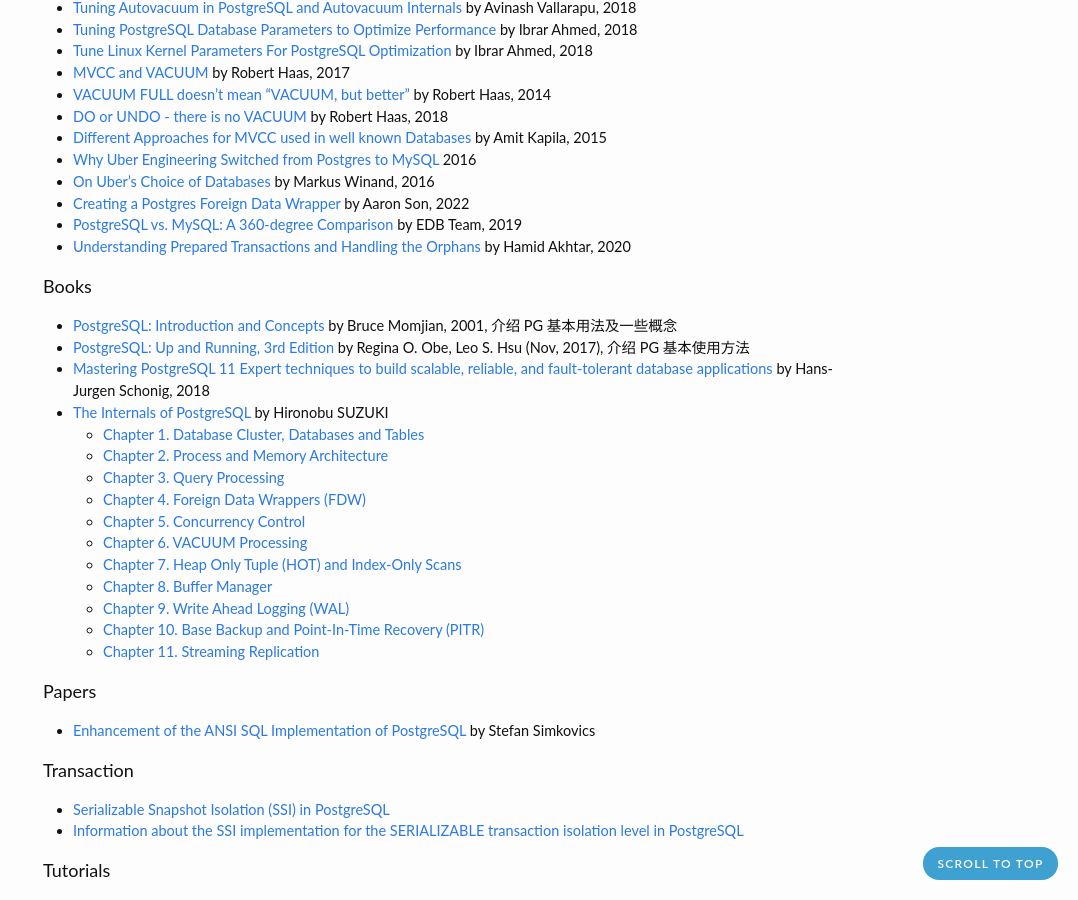
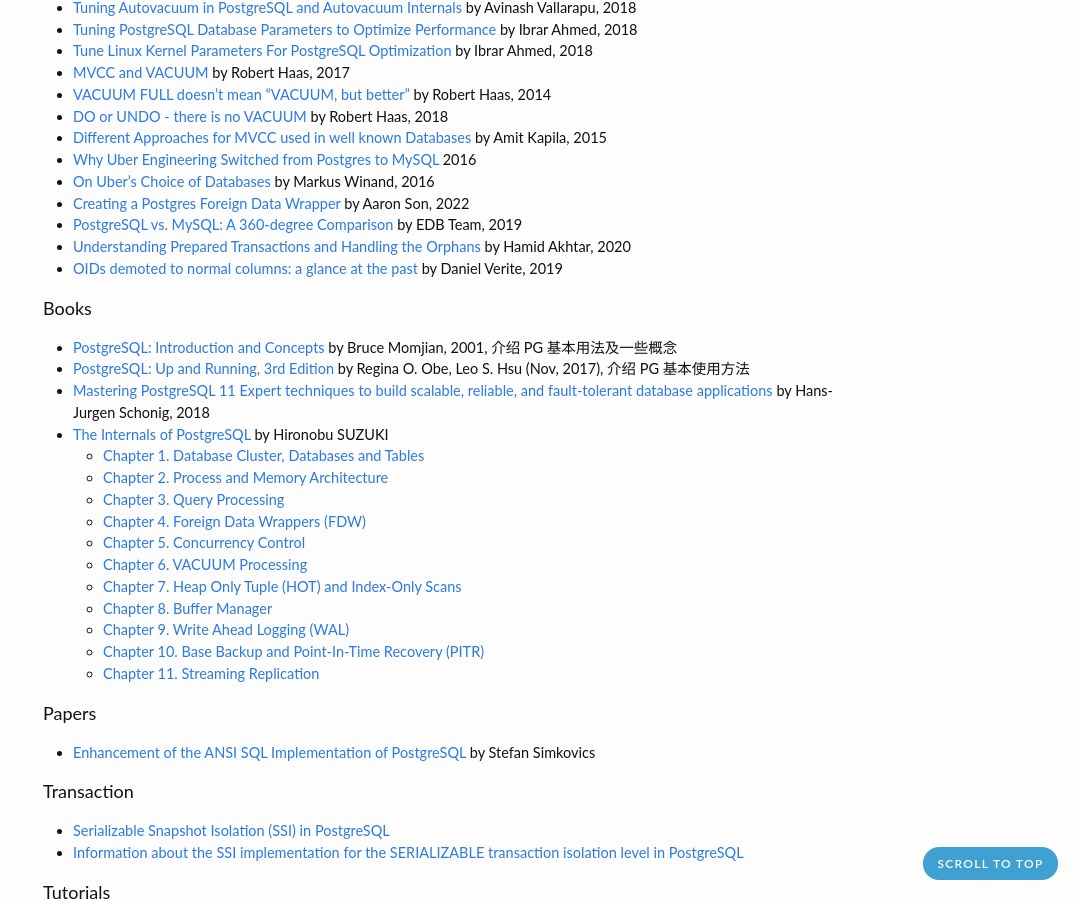
Before and after one commit to zhjwpku/zhjwpku.github.io, a Jekyll site: the page built from _posts/2022-07-12-awesome-postgres.md, in a window 1280 px wide and 900 px high, scrolled down 1625 px. Shown: the whole window, without its empty margins (202-1280 px from the left). Built offline with Jekyll 4.4.1, drawn with Linux system fonts in a browser that asks for light colours; comment, search, counter and statistics services are not loaded.

Commit message:
OIDs demoted to normal columns: a glance at the past
Signed-off-by: Junwang Zhao <zhjwpku@gmail.com>

```diff
--- a/_posts/2022-07-12-awesome-postgres.md
+++ b/_posts/2022-07-12-awesome-postgres.md
@@ -86,6 +86,7 @@
 - [Creating a Postgres Foreign Data Wrapper](https://www.dolthub.com/blog/2022-01-26-creating-a-postgres-foreign-data-wrapper/) by Aaron Son, 2022
 - [PostgreSQL vs. MySQL: A 360-degree Comparison](https://www.enterprisedb.com/blog/postgresql-vs-mysql-360-degree-comparison-syntax-performance-scalability-and-features) by EDB Team, 2019
 - [Understanding Prepared Transactions and Handling the Orphans](https://www.highgo.ca/2020/01/28/understanding-prepared-transactions-and-handling-the-orphans/) by Hamid Akhtar, 2020
+- [OIDs demoted to normal columns: a glance at the past](https://postgresql.verite.pro/blog/2019/04/24/oid-column.html) by Daniel Verite, 2019
 
 
 <h4>Books</h4>
```
